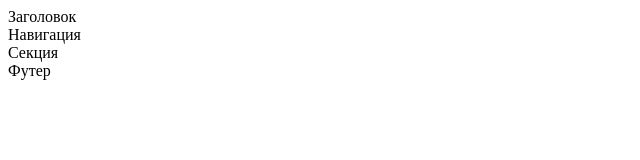
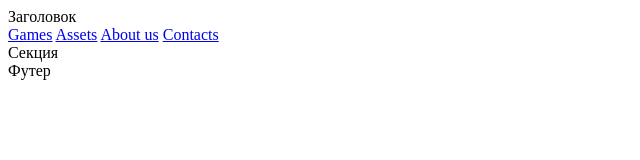
Before and after one commit to Toonas/Toonas.github.io, a plain HTML site: page index.html in a window 1280 px wide. Shown: the whole page, without its empty margins (0-640 px from the left). Drawn offline with Linux system fonts and the light colour scheme.

Commit message:
added navigation

```diff
--- a/index.html
+++ b/index.html
@@ -8,7 +8,10 @@
             Заголовок
         </header>
         <navigation>
-            Навигация
+            <a href="#games">Games</a>
+            <a href="#assets">Assets</a>
+            <a href="#about">About us</a>
+            <a href="#contacts">Contacts</a>
         </navigation>
         <section>
             Секция
```
